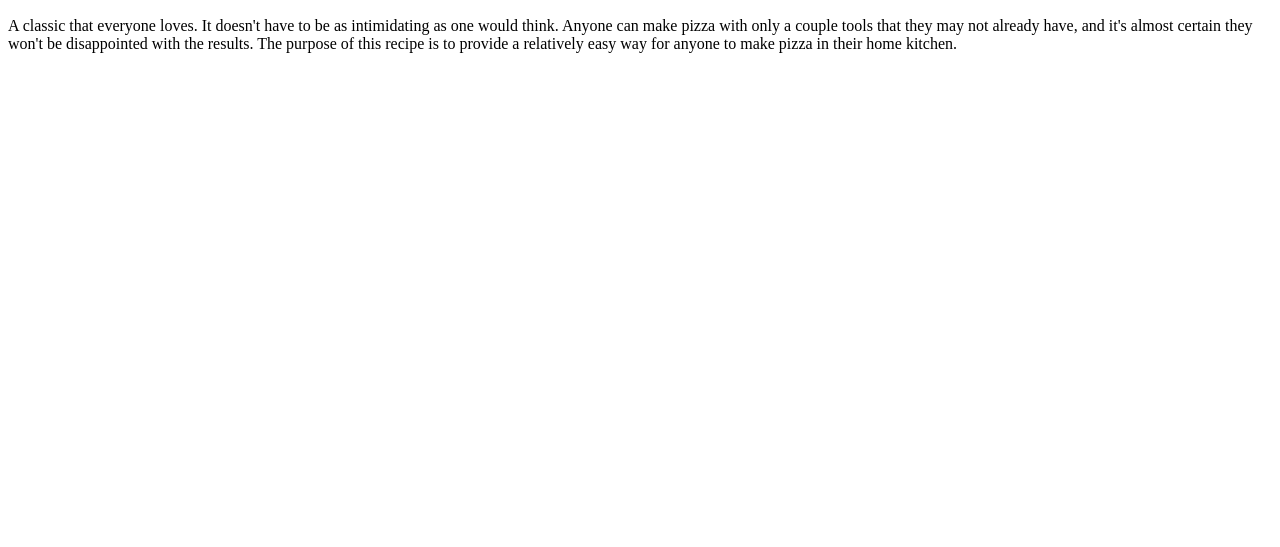
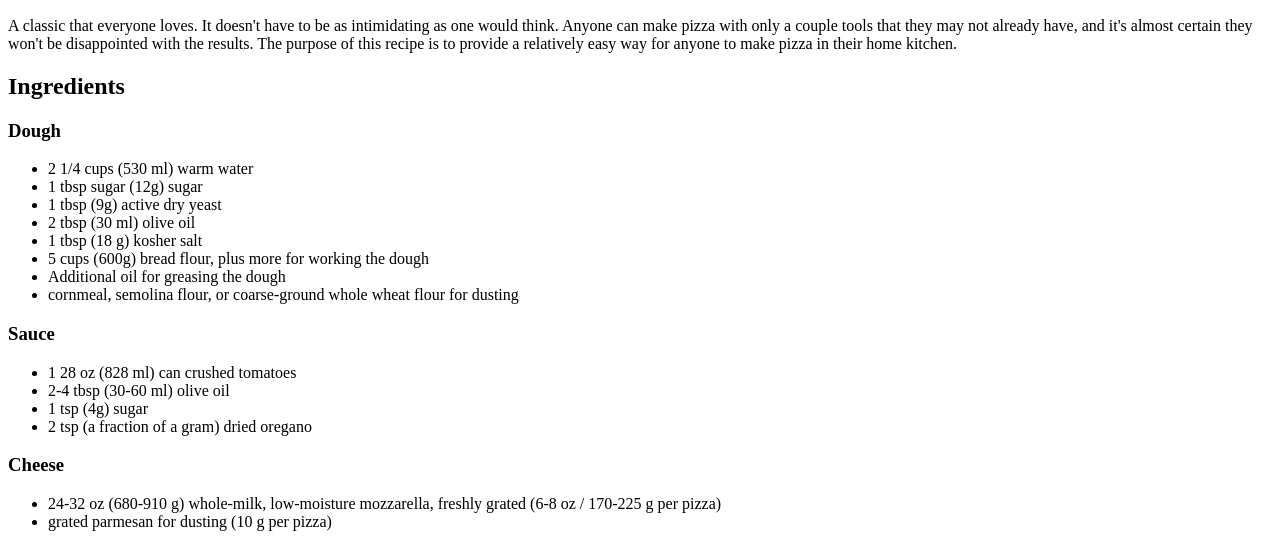
Before and after one commit to devinbrady2/odin-recipes, a plain HTML site: page pizza.html in a window 1280 px wide. Shown: the part 534-1081 px from the top of the page. Before the commit the page ends 800 px from the top, so only its background shows below. Drawn offline with Linux system fonts and the light colour scheme.

Commit message:
Add ingredients list

```diff
--- a/pizza.html
+++ b/pizza.html
@@ -12,5 +12,30 @@
 
     <h2>Description</h2>
     <p>A classic that everyone loves. It doesn't have to be as intimidating as one would think. Anyone can make pizza with only a couple tools that they may not already have, and it's almost certain they won't be disappointed with the results. The purpose of this recipe is to provide a relatively easy way for anyone to make pizza in their home kitchen.</p>
+
+    <h2>Ingredients</h2]>
+    <h3>Dough</h3>
+    <ul>
+        <li>2 1/4 cups (530 ml) warm water</li>
+        <li>1 tbsp sugar (12g) sugar</li>
+        <li>1 tbsp (9g) active dry yeast</li>
+        <li>2 tbsp (30 ml) olive oil</li>
+        <li>1 tbsp (18 g) kosher salt</li>
+        <li>5 cups (600g) bread flour, plus more for working the dough</li>
+        <li>Additional oil for greasing the dough</li>
+        <li>cornmeal, semolina flour, or coarse-ground whole wheat flour for dusting</li>
+    </ul>
+    <h3>Sauce</h3>
+    <ul>
+        <li>1 28 oz (828 ml) can crushed tomatoes</li>
+        <li>2-4 tbsp (30-60 ml) olive oil</li>
+        <li>1 tsp (4g) sugar</li>
+        <li>2 tsp (a fraction of a gram) dried oregano</li>
+    </ul>
+    <h3>Cheese</h3>
+    <ul>
+        <li>24-32 oz (680-910 g) whole-milk, low-moisture mozzarella, freshly grated (6-8 oz / 170-225 g per pizza)</li>
+        <li>grated parmesan for dusting (10 g per pizza)</li>
+    </ul>
 </body>
 </html>
```
